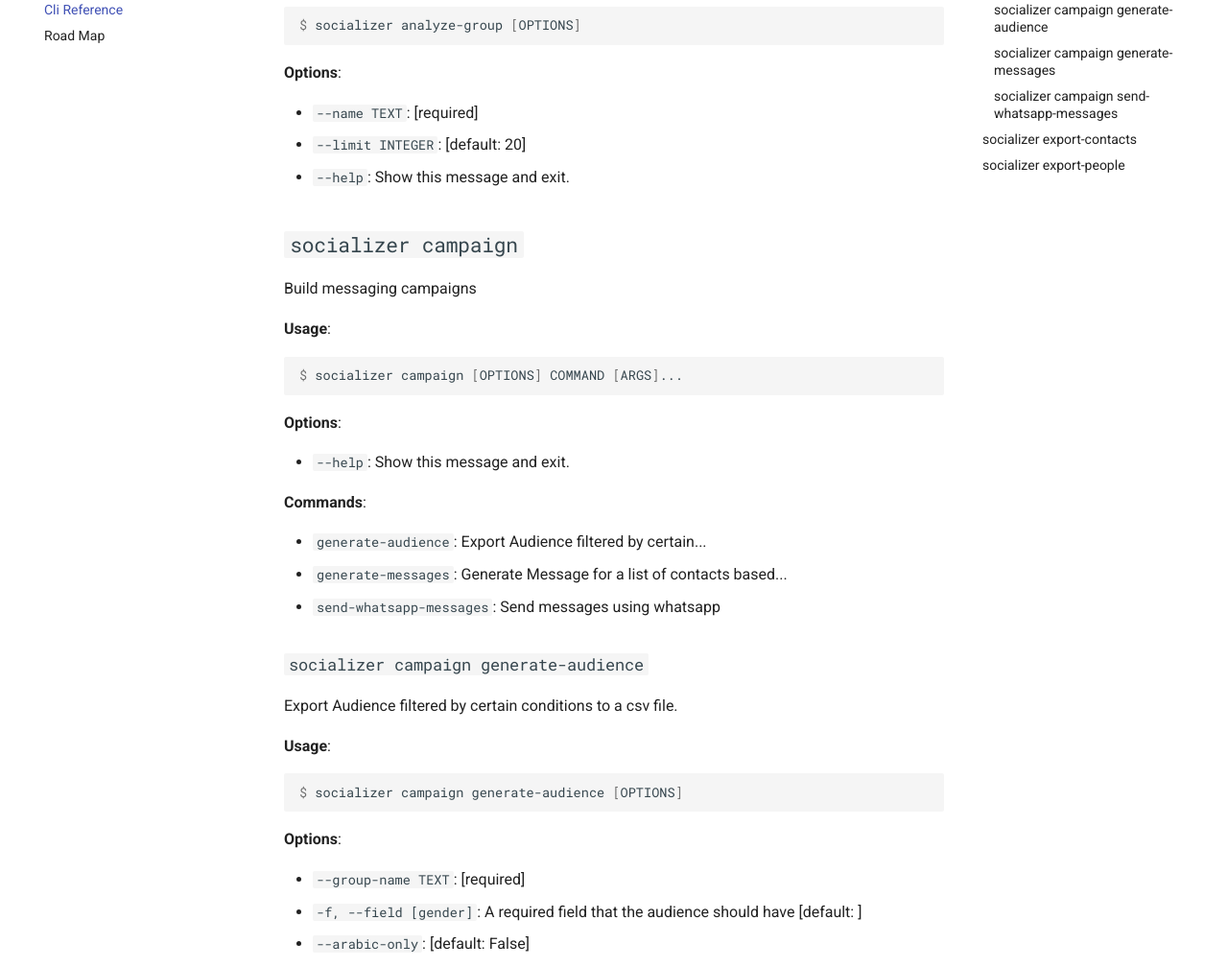
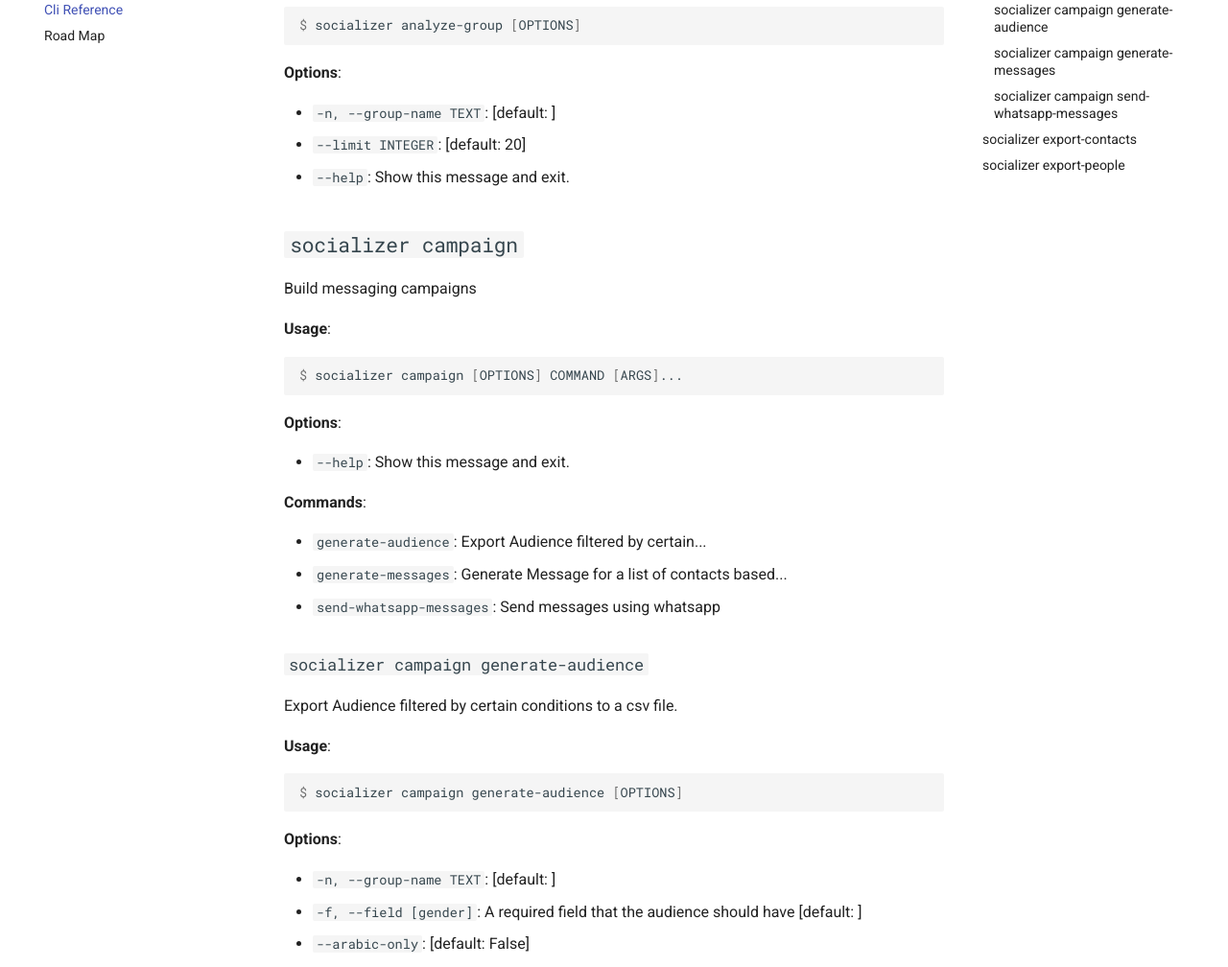
Before and after one commit to amrawadk/socializer, an MkDocs documentation site: the page built from docs/cli.md, in a window 1280 px wide and 1400 px high, scrolled down 678 px. Shown: the part 152-1160 px from the top of the window at 96% size. Built offline with MkDocs 1.6.1 and Material for MkDocs 9.7.7, drawn with Linux system fonts in a browser that asks for light colours; some of the changed text lies outside the part shown.

```diff
--- a/docs/cli.md
+++ b/docs/cli.md
@@ -33,7 +33,7 @@ $ socializer analyze-group [OPTIONS]
 
 **Options**:
 
-* `--name TEXT`: [required]
+* `-n, --group-name TEXT`: [default: ]
 * `--limit INTEGER`: [default: 20]
 * `--help`: Show this message and exit.
 
@@ -69,7 +69,7 @@ $ socializer campaign generate-audience [OPTIONS]
 
 **Options**:
 
-* `--group-name TEXT`: [required]
+* `-n, --group-name TEXT`: [default: ]
 * `-f, --field [gender]`: A required field that the audience should have  [default: ]
 * `--arabic-only`: [default: False]
 * `--output FILENAME`: [default: contacts.csv]
--- a/mkdocs.yml
+++ b/mkdocs.yml
@@ -18,7 +18,6 @@ plugins:
     - mkdocstrings:
         watch:
             - socializer/
-    - table-reader
 
 markdown_extensions:
     - toc:
--- /dev/null
+++ b/runtime.txt
@@ -0,0 +1 @@
+3.9.4
```
Also changed, not shown: other parts of docs/cli.md (+1 -1 lines), netlify.toml (added).
